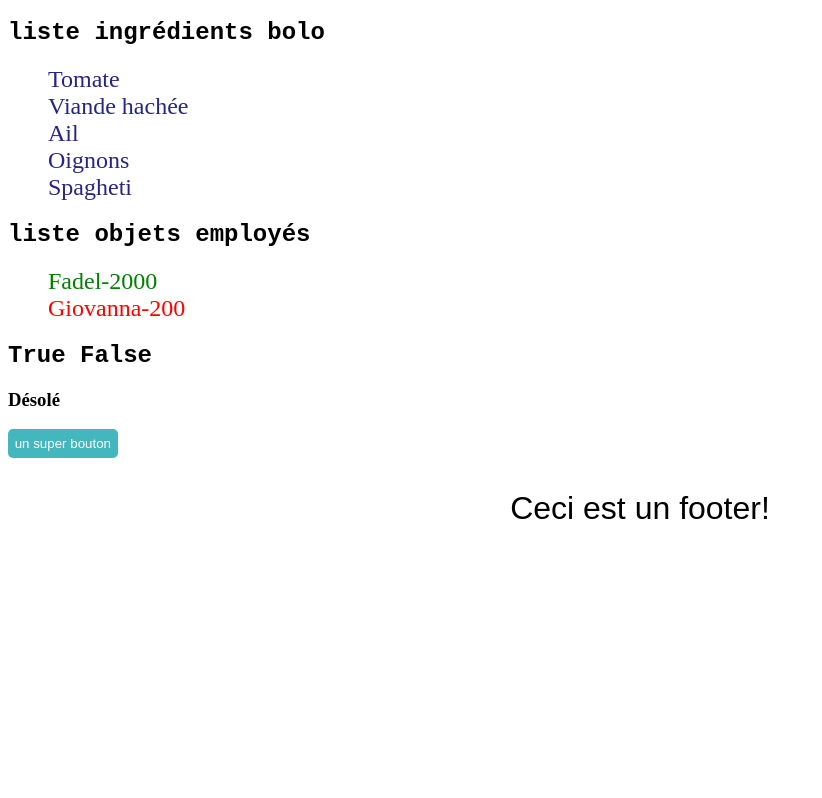
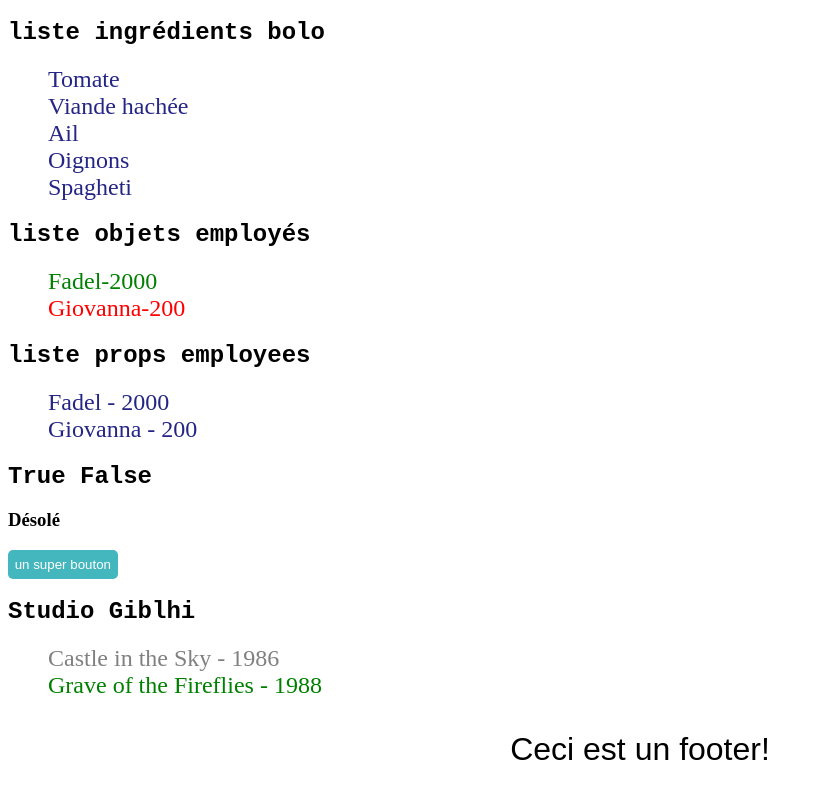
Before and after one commit to JFGEER83/react-vFIJ, a React (Create React App) app: page / in a window 1280 px wide. Shown: the part 708-1506 px from the top of the page, without its empty margins (0-822 px from the left). Before the commit the page ends 1267 px from the top, so only its background shows below. Built offline with nearby package versions, Linux system fonts and the light colour scheme.

Commit message:
1 file modified, 2 added

```diff
--- a/src/App.js
+++ b/src/App.js
@@ -4,6 +4,8 @@ import './style.css';
 import SubTitle from './SubTitle';
 import Footer from './Footer';
 import Prenom from './prenom';
+import Employee from './Employee';
+import Voitures from './Voitures';
 
 export default function App() {
   const name = 'JF';
@@ -47,19 +49,30 @@ export default function App() {
       </ul>
       <h2>liste objets employés</h2>
       <ul>
-        {employees.map((employees) => (
-          <li style={{ color: employees.salaire >= 2000 ? 'green' : 'red' }}>
-            {' '}
+        {employees.map((employee) => (
+          <li style={{ color: employee.salaire >= 2000 ? 'green' : 'red' }}>
             {/*coouleur salaire change si il est en dessous de 2000  */}
-            {employees.prenom}-{employees.salaire}
+            {employee.prenom}-{employee.salaire}
           </li>
         ))}
       </ul>
+      <h2>liste props employees</h2>
+      <ul>
+        {employees.map((element) => (
+          <Employee prenom={element.prenom} salaire={element.salaire} />
+        ))}
+      </ul>
+
       <h2>True False</h2>
       <h3>{majeur ? 'Bienvenue' : 'Désolé'}</h3>
       <h3>{dansLeSecret && "Le secret est qu'il n'y a pas de secret!"}</h3>
 
       <button>un super bouton</button>
+
+      <h2>Studio Giblhi</h2>
+
+      <Voitures />
+
       <Footer />
     </div>
   );
--- /dev/null
+++ b/src/Employee.js
@@ -0,0 +1,5 @@
+import React from 'react';
+
+export default function Employee(props) {
+  return <li>{props.prenom} - {props.salaire}</li>;
+}
--- /dev/null
+++ b/src/Voitures.js
@@ -0,0 +1,55 @@
+import React from 'react';
+
+export default function Films() {
+  const films = [
+    {
+      id: '2baf70d1-42bb-4437-b551-e5fed5a87abe',
+      title: 'Castle in the Sky',
+      original_title: '天空の城ラピュタ',
+      original_title_romanised: 'Tenkū no shiro Rapyuta',
+      description:
+        "The orphan Sheeta inherited a mysterious crystal that links her to the mythical sky-kingdom of Laputa. With the help of resourceful Pazu and a rollicking band of sky pirates, she makes her way to the ruins of the once-great civilization. Sheeta and Pazu must outwit the evil Muska, who plans to use Laputa's science to make himself ruler of the world.",
+      director: 'Hayao Miyazaki',
+      producer: 'Isao Takahata',
+      release_date: '1986',
+      running_time: '124',
+      rt_score: '95',
+      people: ['https://ghibliapi.herokuapp.com/people/'],
+      species: [
+        'https://ghibliapi.herokuapp.com/species/af3910a6-429f-4c74-9ad5-dfe1c4aa04f2',
+      ],
+      locations: ['https://ghibliapi.herokuapp.com/locations/'],
+      vehicles: ['https://ghibliapi.herokuapp.com/vehicles/'],
+      url: 'https://ghibliapi.herokuapp.com/films/2baf70d1-42bb-4437-b551-e5fed5a87abe',
+    },
+    {
+      id: '12cfb892-aac0-4c5b-94af-521852e46d6a',
+      title: 'Grave of the Fireflies',
+      original_title: '火垂るの墓',
+      original_title_romanised: 'Hotaru no haka',
+      description:
+        'In the latter part of World War II, a boy and his sister, orphaned when their mother is killed in the firebombing of Tokyo, are left to survive on their own in what remains of civilian life in Japan. The plot follows this boy and his sister as they do their best to survive in the Japanese countryside, battling hunger, prejudice, and pride in their own quiet, personal battle.',
+      director: 'Isao Takahata',
+      producer: 'Toru Hara',
+      release_date: '1988',
+      running_time: '89',
+      rt_score: '97',
+      people: ['https://ghibliapi.herokuapp.com/people/'],
+      species: [
+        'https://ghibliapi.herokuapp.com/species/af3910a6-429f-4c74-9ad5-dfe1c4aa04f2',
+      ],
+      locations: ['https://ghibliapi.herokuapp.com/locations/'],
+      vehicles: ['https://ghibliapi.herokuapp.com/vehicles/'],
+      url: 'https://ghibliapi.herokuapp.com/films/12cfb892-aac0-4c5b-94af-521852e46d6a',
+    },
+  ];
+  return (
+    <ul>
+      {films.map((film) => (
+        <li style={{ color: film.release_date >= 1987 ? 'green' : 'grey' }}>
+          {film.title} - {film.release_date}
+        </li>
+      ))}
+    </ul>
+  );
+}
```
